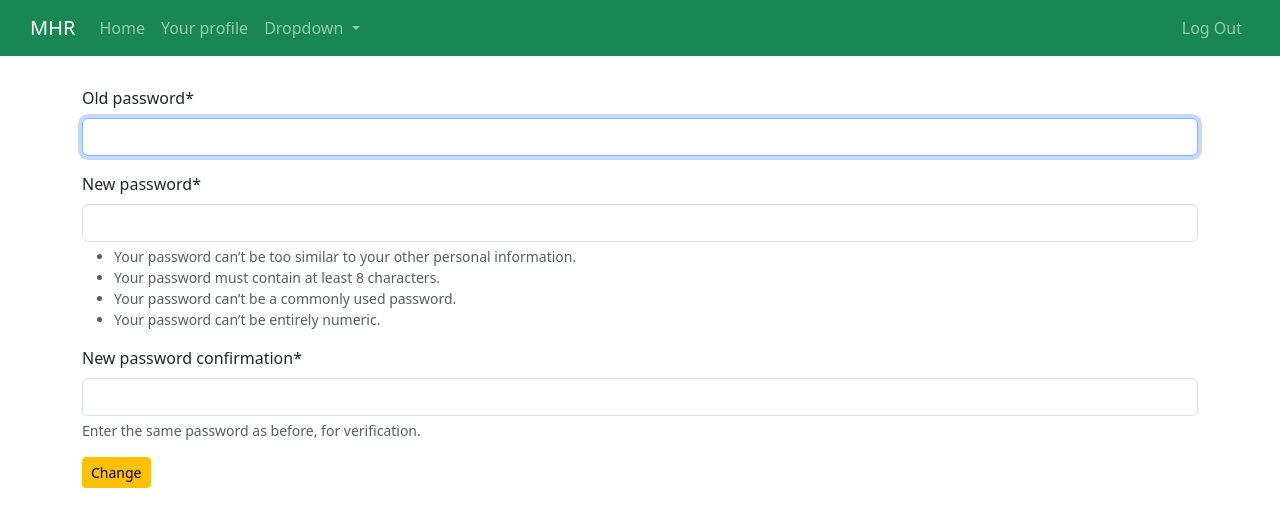
After one commit to Mohabbatridoy/practice-blog-project, a Django app: page /account/password/ in a window 1280 px wide. The commit adds this page. Shown: the top 527 px of the page. Run offline with Django 5.2, Linux system fonts and the light colour scheme; a user stored in the database is signed in; some libraries are stand-ins or nearby versions.

Commit message:
add prifile_edit"

```diff
--- a/blog_project/app_login/templates/Profile.html
+++ b/blog_project/app_login/templates/Profile.html
@@ -1,9 +1,9 @@
 {% extends 'base.html' %}
 {% block title_block %} Profile {%endblock%}
 {% block content %}
-    {% for user in user %}
+<h2>Your Profile: </h2>
         <p>Username: {{user.username}}</p>
         <p>Email: {{user.email}}</p>
         <p>Name: {{user.first_name}} {{user.last_name}}</p>
-    {% endfor %}
+        <a href="{% url 'app_login:edit_profile' %}" class="btn btn-primary btn-sm">Edit Profile</a>
 {% endblock %}
--- /dev/null
+++ b/blog_project/app_login/templates/pass_edit.html
@@ -0,0 +1,15 @@
+{% extends 'base.html' %}
+{% load crispy_forms_tags %}
+{% block title_block %} change password {%endblock%}
+{% block content %}
+    {% if changed %}
+    <div class="container alert alert-success">
+        <h2>password changed successfully</h2>
+    </div>
+    {% endif %}
+    <form method="POST">
+        {% csrf_token %}
+        {{form|crispy}}
+        <button type="submit" class="btn btn-warning btn-sm">Change</button>
+    </form>
+{% endblock %}
--- a/blog_project/app_login/urls.py
+++ b/blog_project/app_login/urls.py
@@ -7,5 +7,7 @@ urlpatterns = [
     path('sign_up/', views.SignUp, name="sign_up"),
     path('log_in/', views.LogIn, name="log_in"),
     path('log_out/', views.LogOut, name="log_out"),
-    path('profile/', views.UserProfileDetails.as_view(), name="profile"),
+    path('profile/', views.Profile, name="profile"),
+    path('edit_prifle/', views.EditProfile, name="edit_profile"),
+    path('password/', views.Passchange, name="pass_edit")
 ]
--- a/blog_project/app_login/views.py
+++ b/blog_project/app_login/views.py
@@ -1,13 +1,13 @@
 from django.shortcuts import render
 from django.views.generic import CreateView, ListView, UpdateView, DetailView, DeleteView, View, TemplateView
-from .models import User
-from django.contrib.auth.forms import UserCreationForm, AuthenticationForm
+from django.contrib.auth.forms import UserCreationForm, AuthenticationForm, PasswordChangeForm
 from django.contrib.auth import authenticate, login, logout
 from django.shortcuts import HttpResponseRedirect
 from django.urls import reverse
 from django.contrib.auth.decorators import login_required
 from . import forms
 from django.contrib.auth.mixins import LoginRequiredMixin
+from .models import UserProfile
 
 # Create your views here.
 def SignUp(request):
@@ -41,7 +41,33 @@ def LogOut(request):
 
 
 
-class UserProfileDetails(LoginRequiredMixin, DetailView):
-    context_object_name = 'user'
-    model = User
-    template_name = 'Profile.html'
+@login_required
+def Profile(request):
+    return render(request, 'Profile.html', context={})
+
+@login_required
+def EditProfile(reqeust):
+    current_user = reqeust.user
+    form = forms.UserProfileEdit(instance=current_user)
+    if reqeust.method == 'POST':
+        form = forms.UserProfileEdit(reqeust.POST, instance=current_user)
+        if form.is_valid():
+            form.save()
+            form = forms.UserProfileEdit(instance=current_user)
+            return HttpResponseRedirect(reverse('app_login:profile'))
+
+    return render(reqeust, 'profile_edit.html', context={'form':form})
+
+@login_required
+def Passchange(request):
+    changed = False
+    current_user = request.user
+    form = PasswordChangeForm(current_user)
+    if request.method == 'POST':
+        form = PasswordChangeForm(current_user, data=request.POST)
+        if form.is_valid():
+            form.save()
+            form = PasswordChangeForm(current_user)
+            changed=True
+
+    return render(request, 'pass_edit.html', context={'form':form, 'changed':changed})
--- a/blog_project/templates/base.html
+++ b/blog_project/templates/base.html
@@ -45,7 +45,7 @@
     </ul>
   </div>
 </nav>
-<div class="container">
+<div class="container" style="padding-bottom: 30px; padding-top: 30px;">
     {% block content %}
 
     {% endblock %}
```
Also changed, not shown: blog_project/app_login/forms.py (+6 -1 lines), blog_project/app_login/templates/profile_edit.html (added, +10 -0 lines), blog_project/db.sqlite3.
